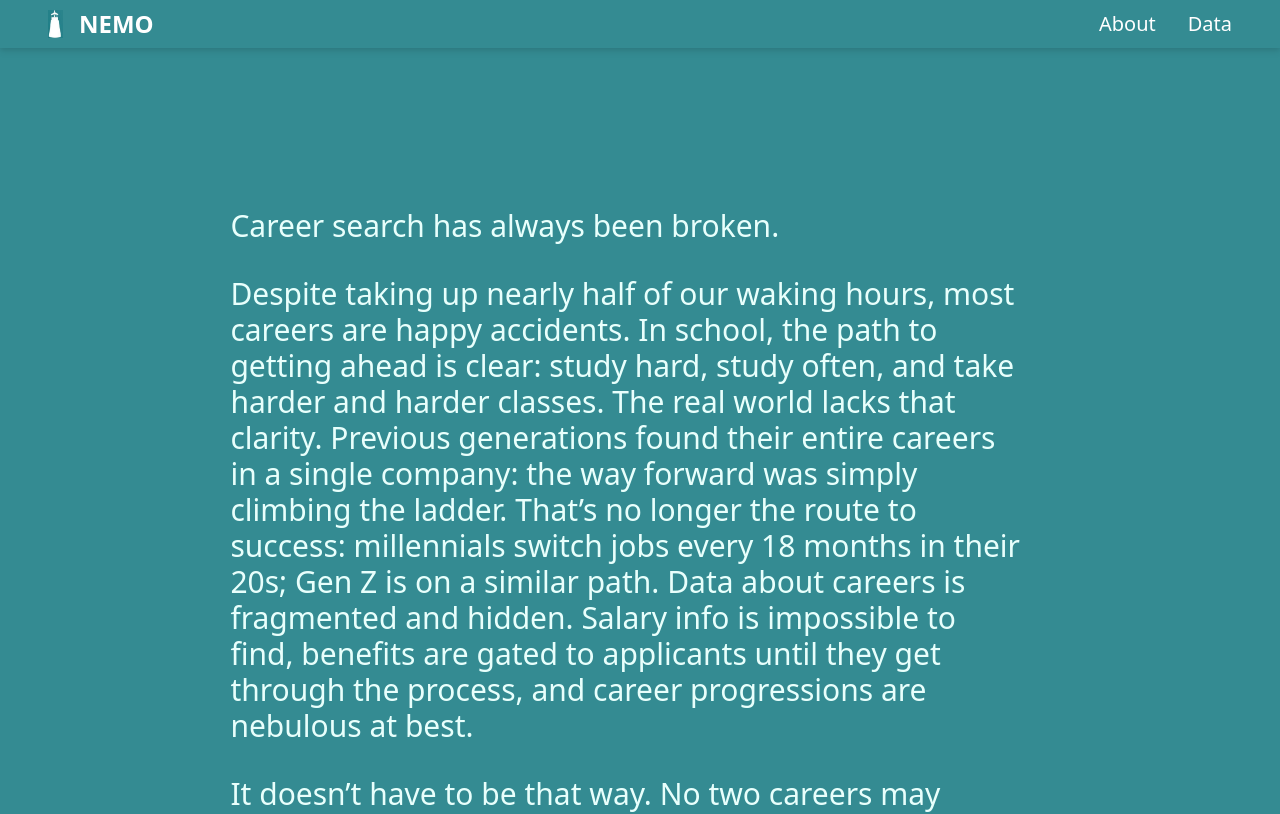
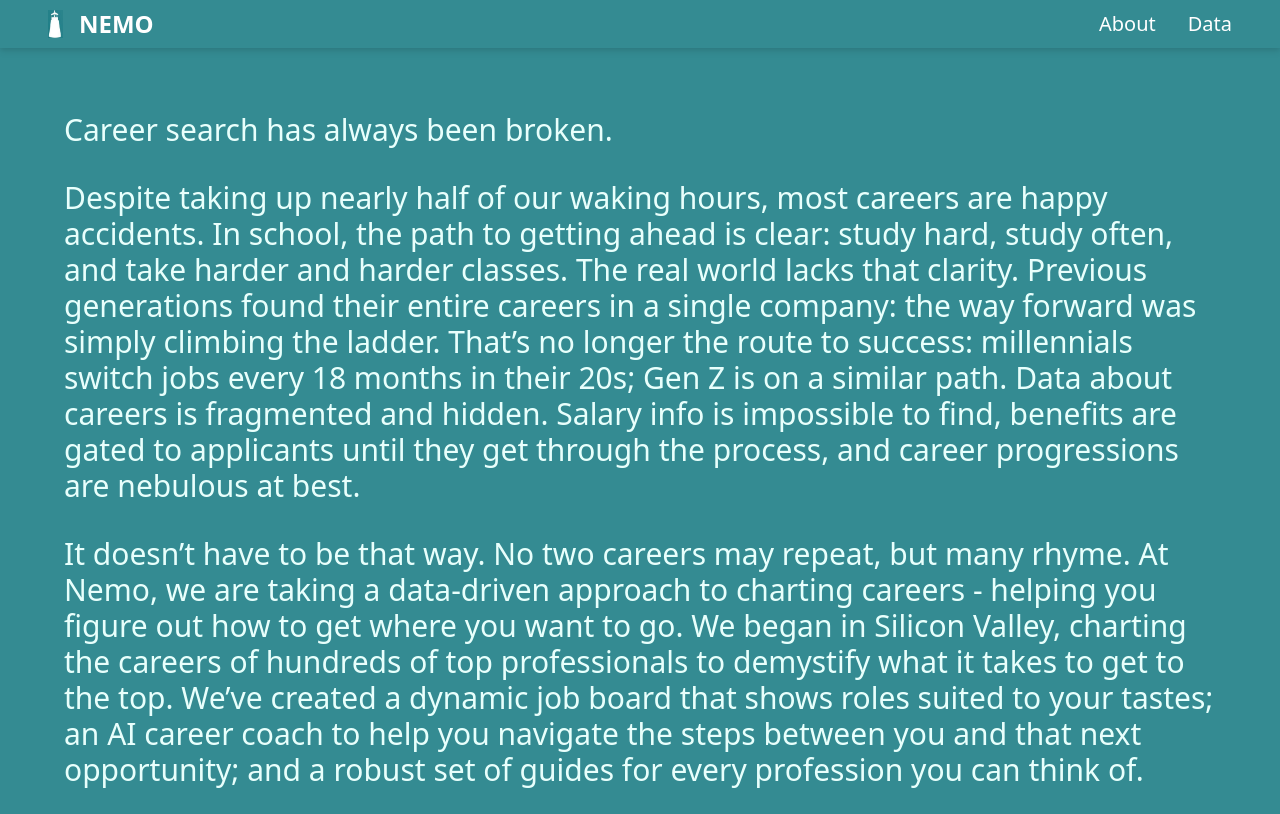
Before and after one commit to BlueMath-Warriors/nemo-app, a Next.js app: page /about in a window 1280 px wide. Shown: the top 814 px of the page. Built offline with nearby package versions, Linux system fonts and the light colour scheme.

Commit message:
about section paddings reduced

```diff
--- a/pages/about/index.js
+++ b/pages/about/index.js
@@ -5,8 +5,7 @@ const About = () => {
   return (
     <Layout>
       <section
-        className="flex flex-col flex-1 gap-8 items-start pt-[160px] pb-[160px] pl-[8%] pr-[10%] md:pl-[13%] md:pr-[15%] lg:pl-[18%] lg:pr-[20%] w-full text-3xl text-nemo-blue-light text-left"
-        style={{ minHeight: "calc(100vh - 56px)" }}
+        className="flex flex-col mx-auto flex-1 gap-8 items-start max-w-[1800px] px-6 md:px-16 py-6 md:py-16 lg:py-16 w-full text-3xl text-nemo-blue-light text-left"
       >
         <p>Career search has always been broken.</p>
         <p>
```
